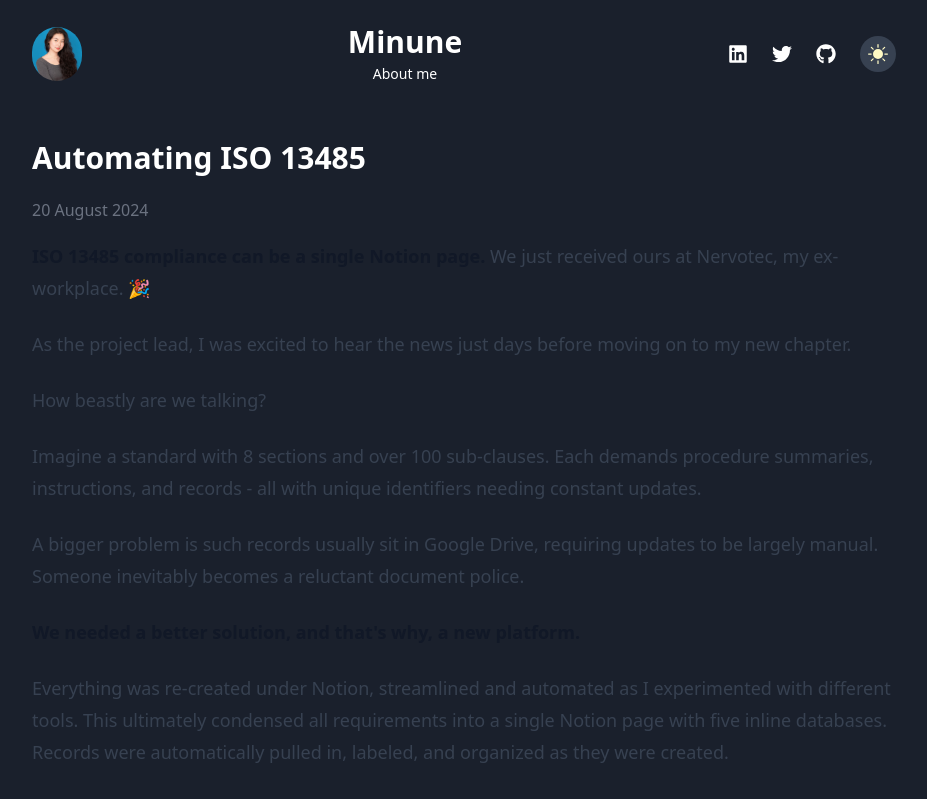
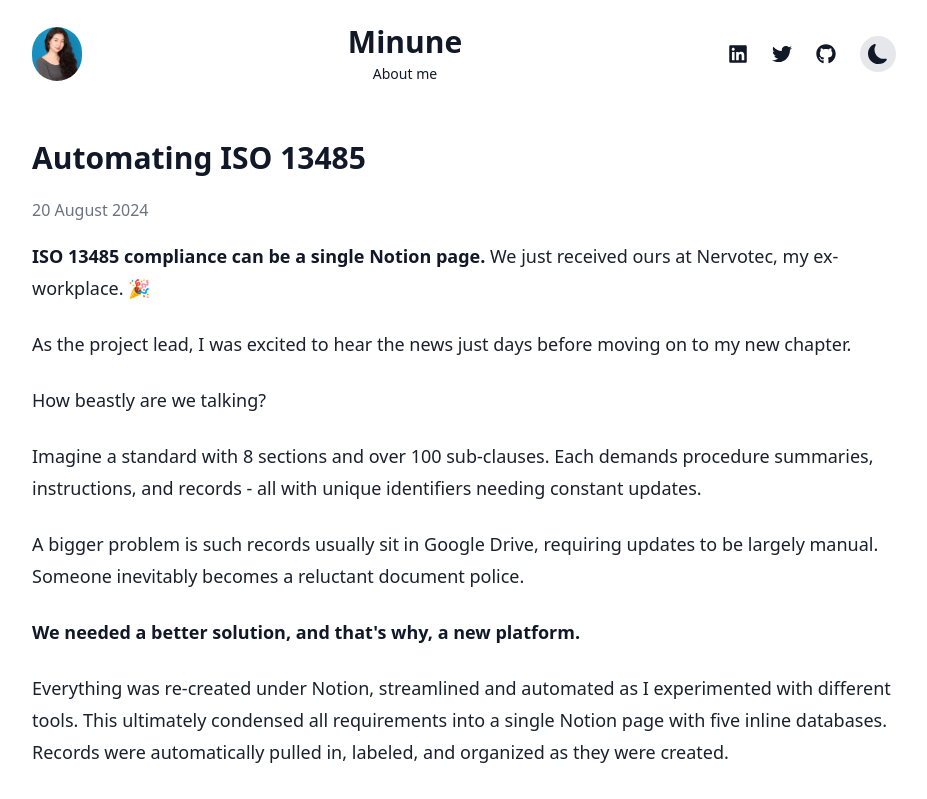
Before and after one commit to minuscholastica/Minune, a Next.js app: page /posts/automating-iso in a window 1280 px wide. Shown: the top 799 px of the page, without its empty margins (176-1103 px from the left). Built offline with nearby package versions, Linux system fonts and the light colour scheme.

Commit message:
break fix

```diff
--- a/app/ClientLayout.tsx
+++ b/app/ClientLayout.tsx
@@ -7,31 +7,30 @@ import { FaLinkedin, FaTwitter, FaGithub } from 'react-icons/fa';
 import { BsMoonFill, BsSunFill } from 'react-icons/bs';
 
 const ClientLayout: React.FC<{ children: React.ReactNode }> = ({ children }) => {
-  const [isLightMode, setIsLightMode] = useState(false);
+  const [theme, setTheme] = useState<'light' | 'dark'>('light');
 
   useEffect(() => {
-    const storedTheme = localStorage.getItem('theme');
-    setIsLightMode(storedTheme === 'light');
+    const storedTheme = localStorage.getItem('theme') as 'light' | 'dark' | null;
+    const prefersDark = window.matchMedia('(prefers-color-scheme: dark)').matches;
+
+    setTheme(storedTheme || (prefersDark ? 'dark' : 'light'));
   }, []);
 
   useEffect(() => {
-    if (isLightMode) {
-      document.documentElement.classList.add('light');
+    if (theme === 'dark') {
+      document.documentElement.classList.add('dark');
+    } else {
       document.documentElement.classList.remove('dark');
-      localStorage.setItem('theme', 'light');
-    } else {
-      document.documentElement.classList.add('dark');
-      document.documentElement.classList.remove('light');
-      localStorage.setItem('theme', 'dark');
     }
-  }, [isLightMode]);
+    localStorage.setItem('theme', theme);
+  }, [theme]);
 
   const toggleTheme = () => {
-    setIsLightMode(prev => !prev);
+    setTheme(prevTheme => prevTheme === 'light' ? 'dark' : 'light');
   };
 
   return (
-    <div className={`min-h-screen bg-light dark:bg-dark text-light dark:text-dark`}>
+    <div className={`min-h-screen bg-white dark:bg-gray-900 text-gray-900 dark:text-gray-100`}>
       <div className="max-w-4xl mx-auto px-4">
         <header className="py-6 flex justify-between items-center">
           <Link href="/" className="flex items-center">
@@ -45,25 +44,25 @@ const ClientLayout: React.FC<{ children: React.ReactNode }> = ({ children }) =>
           </Link>
           <div className="flex flex-col items-center">
             <h1 className="text-3xl font-bold">Minune</h1>
-            <Link href="/about" className="text-sm mt-1 hover:text-gray-500">About me</Link>
+            <Link href="/about" className="text-sm mt-1 hover:text-gray-500 dark:hover:text-gray-400">About me</Link>
           </div>
           <div className="flex items-center space-x-6">
             <Link href="https://www.linkedin.com/in/minu-choi-2aa642211" target="_blank" rel="noopener noreferrer">
-              <FaLinkedin size={20} className="text-light dark:text-dark" />
+              <FaLinkedin size={20} className="text-gray-900 dark:text-gray-100" />
             </Link>
             <Link href="https://twitter.com/minune29" target="_blank" rel="noopener noreferrer">
-              <FaTwitter size={20} className="text-light dark:text-dark" />
+              <FaTwitter size={20} className="text-gray-900 dark:text-gray-100" />
             </Link>
             <Link href="https://github.com/minuscholastica" target="_blank" rel="noopener noreferrer">
-              <FaGithub size={20} className="text-light dark:text-dark" />
+              <FaGithub size={20} className="text-gray-900 dark:text-gray-100" />
             </Link>
-            <button onClick={toggleTheme} aria-label="Toggle light mode" className="p-2 rounded-full bg-gray-200 dark:bg-gray-700">
-              {isLightMode ? <BsMoonFill size={20} className="text-dark-navy" /> : <BsSunFill size={20} className="text-yellow-100" />}
+            <button onClick={toggleTheme} aria-label="Toggle theme" className="p-2 rounded-full bg-gray-200 dark:bg-gray-700">
+              {theme === 'light' ? <BsMoonFill size={20} className="text-gray-900" /> : <BsSunFill size={20} className="text-yellow-400" />}
             </button>
           </div>
         </header>
         <main className="mt-8">{children}</main>
-        <footer className="py-4 mt-8 text-center text-gray-500 flex flex-col items-center">
+        <footer className="py-4 mt-8 text-center text-gray-500 dark:text-gray-400 flex flex-col items-center">
           <Image
             src="/favicon.png"
             alt="Favicon"
--- a/app/globals.css
+++ b/app/globals.css
@@ -2,6 +2,7 @@
 @tailwind components;
 @tailwind utilities;
 
+@layer base {
   :root {
     --foreground-rgb: 26, 32, 44;
     --background-rgb: 255, 255, 255;
@@ -13,20 +14,27 @@
   }
 
   body {
+    @apply text-gray-900 bg-white;
     color: rgb(var(--foreground-rgb));
     background: rgb(var(--background-rgb));
   }
 
+  .dark body {
+    @apply text-gray-100 bg-gray-900;
+  }
+}
+
+@layer components {
   .callout-note {
-  @apply p-4 my-4 bg-blue-100 border-l-4 border-blue-500;
+    @apply p-4 my-4 bg-blue-100 border-l-4 border-blue-500 text-blue-900;
   }
 
   .callout-tip {
-  @apply p-4 my-4 bg-green-100 border-l-4 border-green-500;
+    @apply p-4 my-4 bg-green-100 border-l-4 border-green-500 text-green-900;
   }
 
   .callout-warning {
-  @apply p-4 my-4 bg-yellow-100 border-l-4 border-yellow-500;
+    @apply p-4 my-4 bg-yellow-100 border-l-4 border-yellow-500 text-yellow-900;
   }
 
   .callout {
@@ -36,3 +44,16 @@ body {
   .callout p {
     @apply mb-2 last:mb-0;
   }
+
+  .dark .callout-note {
+    @apply bg-blue-900 border-blue-500 text-blue-100;
+  }
+
+  .dark .callout-tip {
+    @apply bg-green-900 border-green-500 text-green-100;
+  }
+
+  .dark .callout-warning {
+    @apply bg-yellow-900 border-yellow-500 text-yellow-100;
+  }
+}
--- a/app/layout.tsx
+++ b/app/layout.tsx
@@ -18,9 +18,9 @@ export default function RootLayout({ children }: { children: React.ReactNode })
         <link rel="icon" href="/favicon.png" />
         <link rel="apple-touch-icon" href="/favicon.png" />
       </head>
-      <body>
+      <body className="bg-white dark:bg-gray-900 text-gray-900 dark:text-gray-100">
         <ClientLayout>
-          <main className="prose prose-slate dark:prose-invert max-w-none">
+          <main className="prose prose-gray dark:prose-invert max-w-none">
             {children}
           </main>
         </ClientLayout>
--- a/tailwind.config.ts
+++ b/tailwind.config.ts
@@ -6,7 +6,7 @@ const config: Config = {
     './components/**/*.{js,ts,jsx,tsx,mdx}',
     './app/**/*.{js,ts,jsx,tsx,mdx}',
   ],
-  darkMode: 'class', // Enable dark mode
+  darkMode: 'class',
   theme: {
     extend: {
       colors: {
@@ -20,11 +20,47 @@ const config: Config = {
         light: '#1a202c',
         dark: '#ffffff',
       },
+      typography: (theme: (path: string) => string) => ({
+        DEFAULT: {
+          css: {
+            color: theme('textColor.light'),
+            a: {
+              color: theme('colors.blue.600'),
+              '&:hover': {
+                color: theme('colors.blue.500'),
+              },
+            },
+          },
+        },
+        dark: {
+          css: {
+            color: theme('textColor.dark'),
+            a: {
+              color: theme('colors.blue.400'),
+              '&:hover': {
+                color: theme('colors.blue.300'),
+              },
+            },
+            h1: { color: theme('textColor.dark') },
+            h2: { color: theme('textColor.dark') },
+            h3: { color: theme('textColor.dark') },
+            h4: { color: theme('textColor.dark') },
+            strong: { color: theme('textColor.dark') },
+            code: { color: theme('textColor.dark') },
+            figcaption: { color: theme('textColor.dark') },
+          },
+        },
+      }),
     },
   },
   plugins: [
     require('@tailwindcss/typography'),
   ],
+  variants: {
+    extend: {
+      typography: ['dark'],
+    },
+  },
 }
 
 export default config
```
Also changed, not shown: 1 other file (tests, documents, lock files or other folders). Lines whose indentation alone changed are shown as unchanged.
